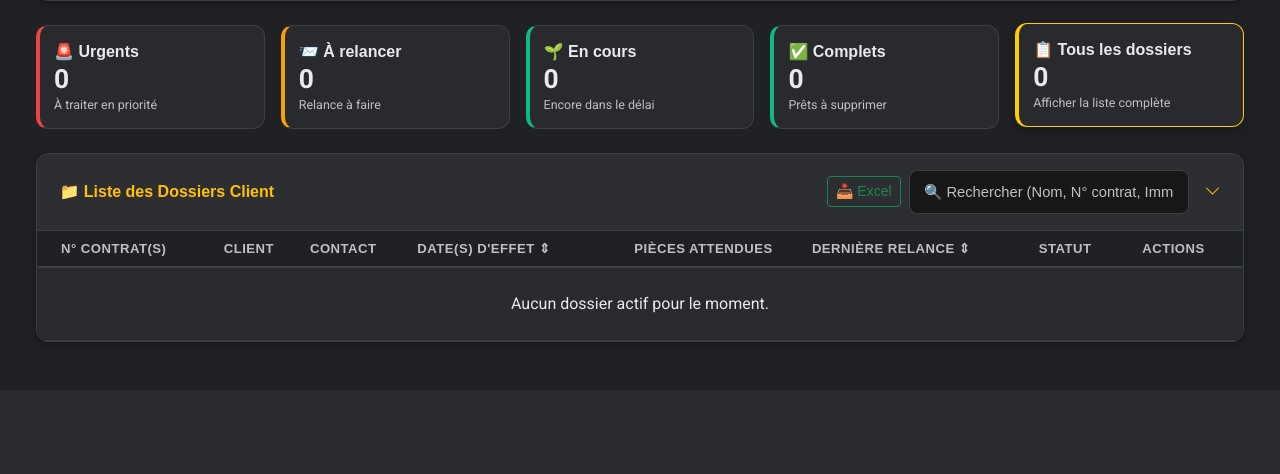
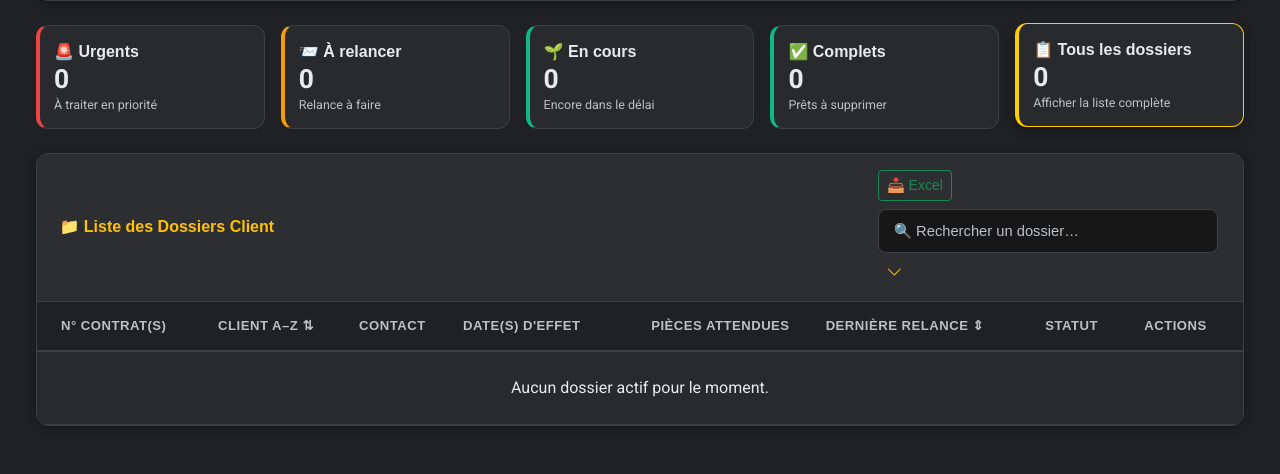
Before and after one commit to AbeilleAssurancesCrest/relances-assurance, a FastAPI app: page / in a window 1280 px wide. Shown: the part 969-1443 px from the top of the page. Before the commit the page ends 1315 px from the top, so only its background shows below. Run offline with FastAPI, Linux system fonts and the light colour scheme; data that the repository does not hold is empty; some libraries are stand-ins or nearby versions; some web fonts are replaced.

Commit message:
Update index.html

```diff
--- a/templates/index.html
+++ b/templates/index.html
@@ -151,6 +151,7 @@
             color: var(--chrome-text) !important;
             border-color: var(--chrome-border) !important;
             background-color: var(--chrome-card) !important;
+            min-width: 1080px;
         }
 
         .table > :not(caption) > * > * {
@@ -166,7 +167,21 @@
             font-family: 'Google Sans', sans-serif;
             font-size: 0.82rem;
             letter-spacing: 0.5px;
+            white-space: nowrap;
+            padding-top: 0.9rem;
+            padding-bottom: 0.9rem;
         }
+
+        .table > tbody > tr > td {
+            padding-top: 0.85rem;
+            padding-bottom: 0.85rem;
+            vertical-align: middle;
+        }
+
+        .table .sortable { cursor: pointer; user-select: none; }
+        .table .sortable:hover { color: var(--abeille-yellow) !important; }
+        .actions-cell { min-width: 175px; }
+        .search-input { width: min(100%, 340px); }
 
         .table-hover tbody tr:hover > * {
             background-color: var(--chrome-card-hover) !important;
@@ -435,9 +450,9 @@
     <div class="card card-custom mb-4">
         <div class="card-header card-header-chrome d-flex justify-content-between align-items-center" data-bs-toggle="collapse" data-bs-target="#collapseTable">
             <span class="fw-bold text-warning fs-6">📁 Liste des Dossiers Client</span>
-            <div class="d-flex align-items-center gap-2" onclick="event.stopPropagation()">
+            <div class="d-flex flex-wrap align-items-center gap-2" onclick="event.stopPropagation()">
                 <button type="button" class="btn btn-outline-success btn-sm text-nowrap" id="btnExportExcel" onclick="exporterExcel()">📥 Excel</button>
-                <input type="text" id="recherche" class="form-control form-control-sm" style="width: 280px;" placeholder="🔍 Rechercher (Nom, N° contrat, Immat...)" onkeyup="filtrerTableaux()">
+                <input type="search" id="recherche" class="form-control form-control-sm search-input" aria-label="Rechercher un dossier" placeholder="🔍 Rechercher un dossier…" oninput="filtrerTableaux()">
                 <i class="bi bi-chevron-down text-warning ms-2"></i>
             </div>
         </div>
@@ -448,9 +463,9 @@
                         <thead>
                             <tr class="small text-uppercase table-head-chrome">
                                 <th class="ps-4">N° Contrat(s)</th>
-                                <th>Client</th>
+                                <th class="sortable" onclick="trierParNom()" title="Trier par ordre alphabétique">Client A–Z ⇅</th>
                                 <th>Contact</th>
-                                <th class="sortable" style="cursor:pointer;" onclick="trierParDateEffet()">Date(s) d'effet ⇕</th>
+                                <th>Date(s) d'effet</th>
                                 <th class="text-center">Pièces attendues</th>
                                 <th class="sortable" style="cursor:pointer;" onclick="trierParDerniereRelance()">Dernière relance ⇕</th>
                                 <th>Statut</th>
@@ -563,8 +578,8 @@
 <script src="https://cdn.jsdelivr.net/npm/bootstrap@5.3.0/dist/js/bootstrap.bundle.min.js"></script>
 <script>
 let tousLesClients = [];
-let triDateAsc = true;
 let triRelanceAsc = true;
+let triNomAsc = false;
 let nombreContratsActifs = 0;
 let filtreStatutActif = 'tous';
 
@@ -844,10 +859,12 @@ function afficherTableau(clients) {
                 <td><small class="text-light-custom">${dateRelance}</small></td>
                 <td><span class="badge ${badgeClass} badge-pill-custom">${cl.texte_statut}</span></td>
                 <td class="text-center pe-4">
+                  <div class="actions-cell d-flex flex-wrap justify-content-center gap-1">
                     <button data-relance="${donneesRelance}" onclick="envoyerRelance(...JSON.parse(decodeURIComponent(this.dataset.relance)))" class="btn btn-action-mail btn-sm my-1" ${!cl.email || dossierEstComplet ? 'disabled' : ''}>📧 Mail</button>
                     <button data-relance="${donneesRelance}" onclick="confirmerRelance(...JSON.parse(decodeURIComponent(this.dataset.relance)))" class="btn btn-outline-success btn-sm my-1" ${!cl.email || dossierEstComplet ? 'disabled' : ''} title="À cliquer après l’envoi effectif dans Gmail">✅ Mail envoyé</button>
                     <button onclick="voirHistorique(${cl.id})" class="btn btn-action-proof btn-sm my-1 ms-1">📜 Preuve</button>
                     <button data-suppression="${encodeURIComponent(JSON.stringify([cl.id, `${cl.prenom} ${cl.nom}`, cl.contrats.map(c => c.num_contrat)]))}" onclick="supprimerDepuisBouton(this)" class="btn btn-outline-danger btn-sm my-1 ms-1" title="Supprimer ce dossier">🗑️</button>
+                  </div>
                 </td>
             </tr>
         `;
@@ -856,12 +873,12 @@ function afficherTableau(clients) {
     document.getElementById('tableBody').innerHTML = htmlActifs || '<tr><td colspan="8" class="text-center p-4 text-light-custom">Aucun dossier actif pour le moment.</td></tr>';
 }
 
-function trierParDateEffet() {
-    triDateAsc = !triDateAsc;
+function trierParNom() {
+    triNomAsc = !triNomAsc;
     tousLesClients.sort((a, b) => {
-        let dateA = a.contrats.length ? new Date(a.contrats[0].date_effet) : new Date(0);
-        let dateB = b.contrats.length ? new Date(b.contrats[0].date_effet) : new Date(0);
-        return triDateAsc ? dateA - dateB : dateB - dateA;
+        const nomA = `${a.nom || ''} ${a.prenom || ''}`.trim();
+        const nomB = `${b.nom || ''} ${b.prenom || ''}`.trim();
+        return nomA.localeCompare(nomB, 'fr', {sensitivity: 'base'}) * (triNomAsc ? 1 : -1);
     });
     filtrerTableaux();
 }
@@ -877,7 +894,8 @@ function trierParDerniereRelance() {
 }
 
 function filtrerTableaux() {
-    let terme = document.getElementById('recherche').value.toLowerCase().trim();
+    let terme = normaliserIdentite(document.getElementById('recherche').value);
+    let telephoneTerme = terme.replace(/\D/g, '');
     document.querySelectorAll('[data-status-card]').forEach(card => {
         card.classList.toggle('active', card.dataset.statusCard === filtreStatutActif);
         card.setAttribute('aria-pressed', card.dataset.statusCard === filtreStatutActif);
@@ -889,13 +907,14 @@ function filtrerTableaux() {
         if (filtreStatutActif === 'en-cours' && (cl.niveau_urgence !== 'vert' || dossierComplet(cl))) return false;
         if (filtreStatutActif === 'complet' && !dossierComplet(cl)) return false;
 
-        return cl.nom.toLowerCase().includes(terme) ||
-            cl.prenom.toLowerCase().includes(terme) ||
-            (cl.email && cl.email.toLowerCase().includes(terme)) ||
-            (cl.telephone && cl.telephone.includes(terme)) ||
+        return normaliserIdentite(cl.nom).includes(terme) ||
+            normaliserIdentite(cl.prenom).includes(terme) ||
+            normaliserIdentite(cl.email).includes(terme) ||
+            normaliserIdentite(cl.telephone).includes(terme) ||
+            (telephoneTerme && (cl.telephone || '').replace(/\D/g, '').includes(telephoneTerme)) ||
             cl.contrats.some(c =>
-                c.num_contrat.toLowerCase().includes(terme) ||
-                (c.immat && c.immat.toLowerCase().includes(terme))
+                normaliserIdentite(c.num_contrat).includes(terme) ||
+                normaliserIdentite(c.immat).includes(terme)
             );
     });
     afficherTableau(dossiersFiltres);
```
